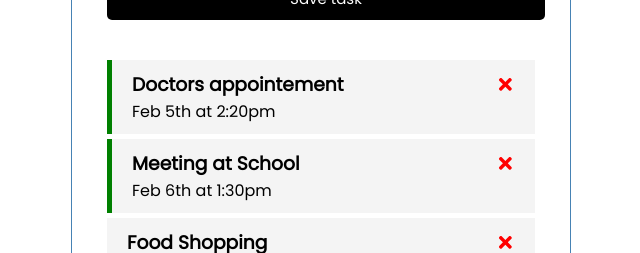
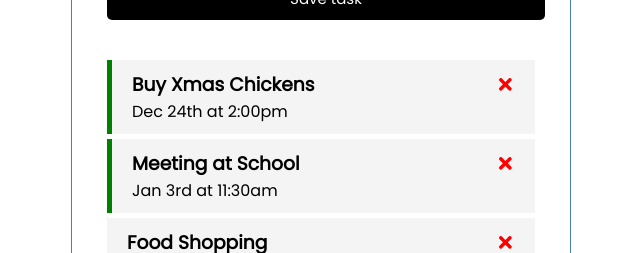
Before and after one commit to Oluwaseun4244/Track-Your-Tasks, a React (Create React App) app: page / in a window 1280 px wide. Shown: the part 539-792 px from the top of the page, without its empty margins (319-959 px from the left). Built offline with nearby package versions, Linux system fonts and the light colour scheme.

Commit message:
chainging the tasks

```diff
--- a/src/App.js
+++ b/src/App.js
@@ -9,16 +9,16 @@ function App() {
     [
       {
         id: 1,
-        text: "Doctors appointement",
-        day: "Feb 5th",
-        time: "2:20pm",
+        text: "Buy Xmas Chickens",
+        day: "Dec 24th",
+        time: "2:00pm",
         reminder: true
       },
       {
         id: 2,
         text: "Meeting at School",
-        day: "Feb 6th",
-        time: "1:30pm",
+        day: "Jan 3rd",
+        time: "11:30am",
         reminder: true
       },
       {
```
Also changed, not shown: 1 other file (tests, documents, lock files or other folders).
